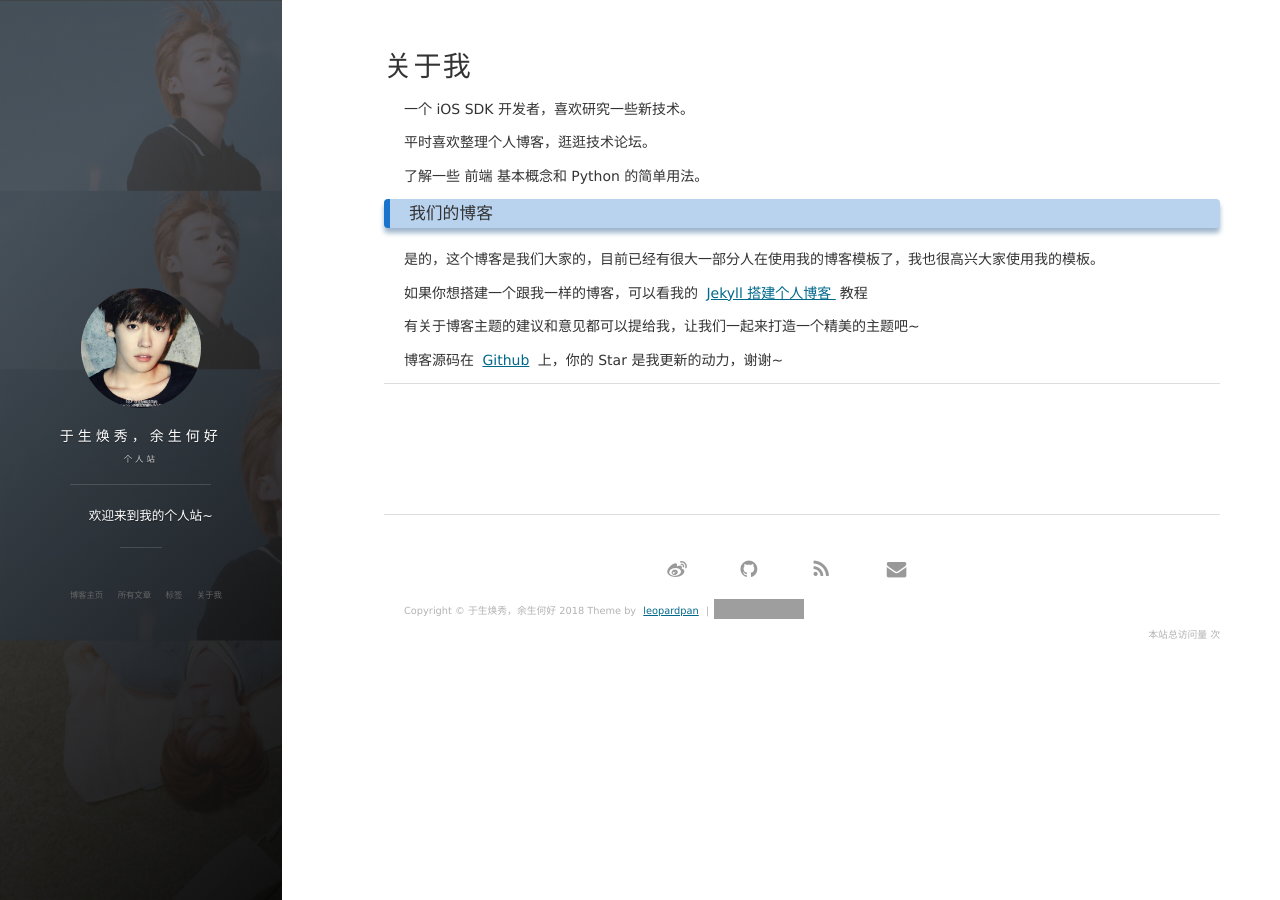
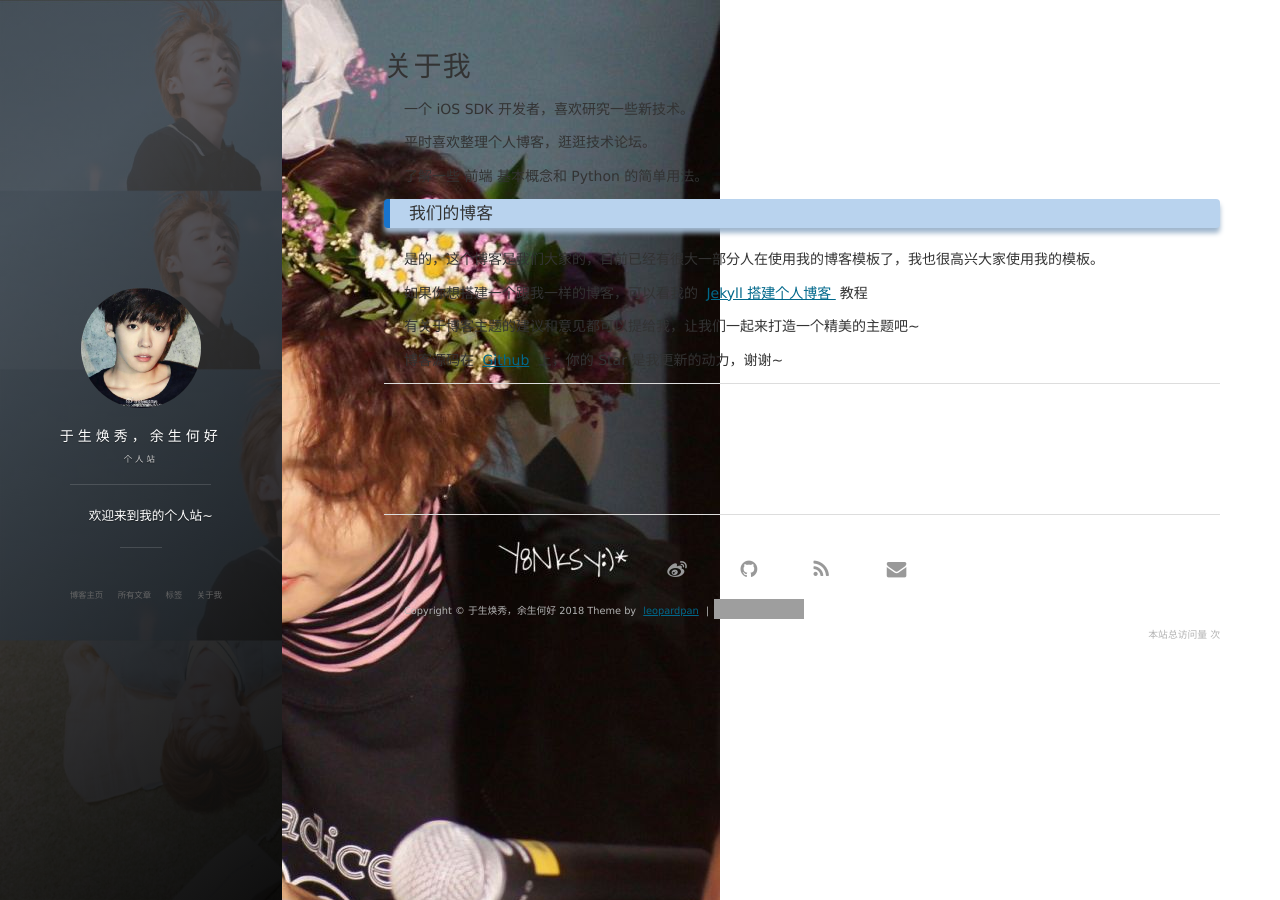
Before and after one commit to babylikeLmq/babylikeLmq.github.io, a Jekyll site: the page built from about.md, in a window 1280 px wide. Built offline with Jekyll 4.4.1, drawn with Linux system fonts in a browser that asks for light colours; nearby versions of some CDN libraries; comment, search, counter and statistics services are not loaded; grey boxes are pictures that could not be loaded.

Commit message:
Update main.css

```diff
--- a/css/main.css
+++ b/css/main.css
@@ -18,7 +18,7 @@ article, aside, details, figcaption, figure, footer, header, hgroup, menu, nav,
 
 body {
   line-height: 1;
- style="background-image: url(/images/background-c.jpg) no-repeat 50% 0;">
+background: url(/images/background-c.jpg)top left no-repeat;>
 }
 
 ol, ul {
```
